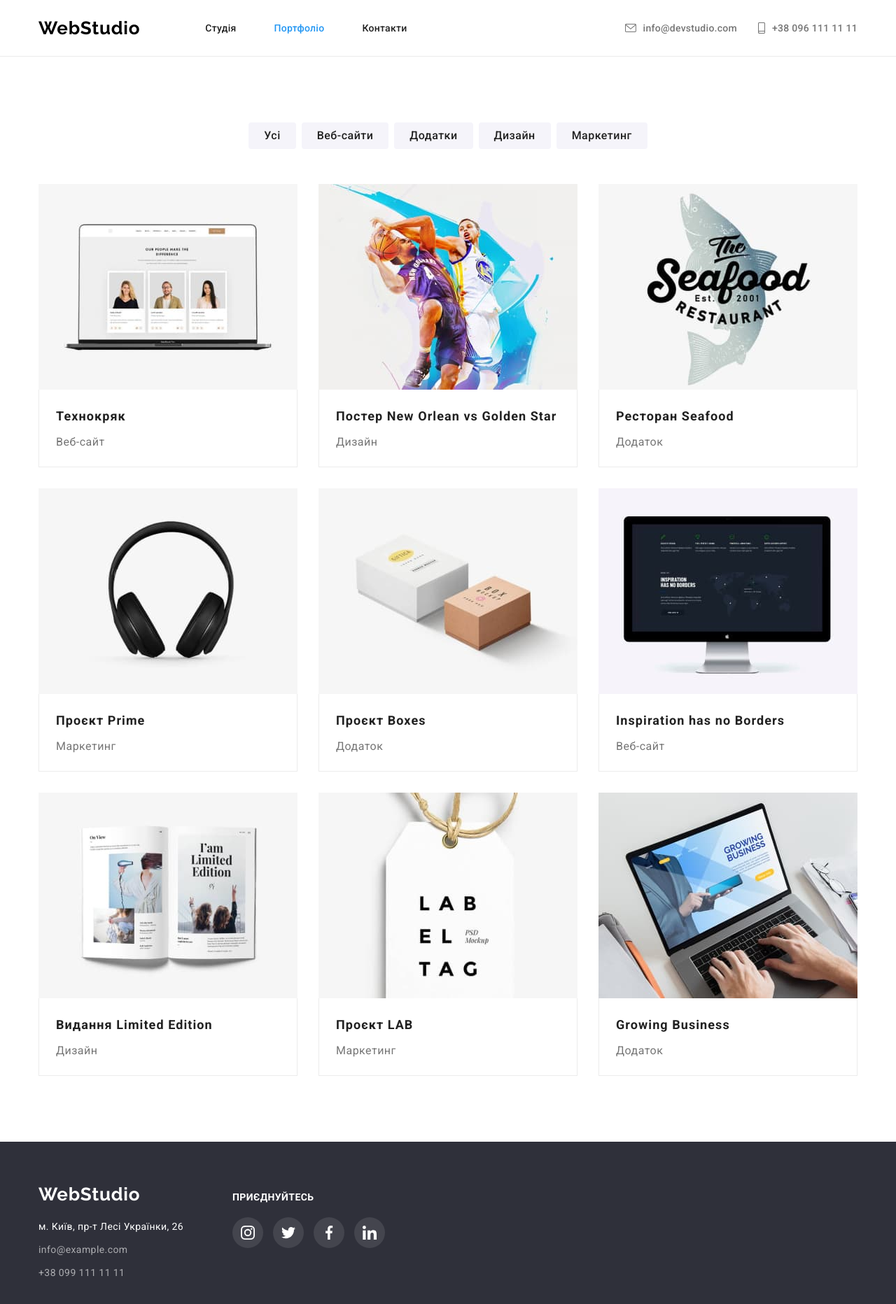
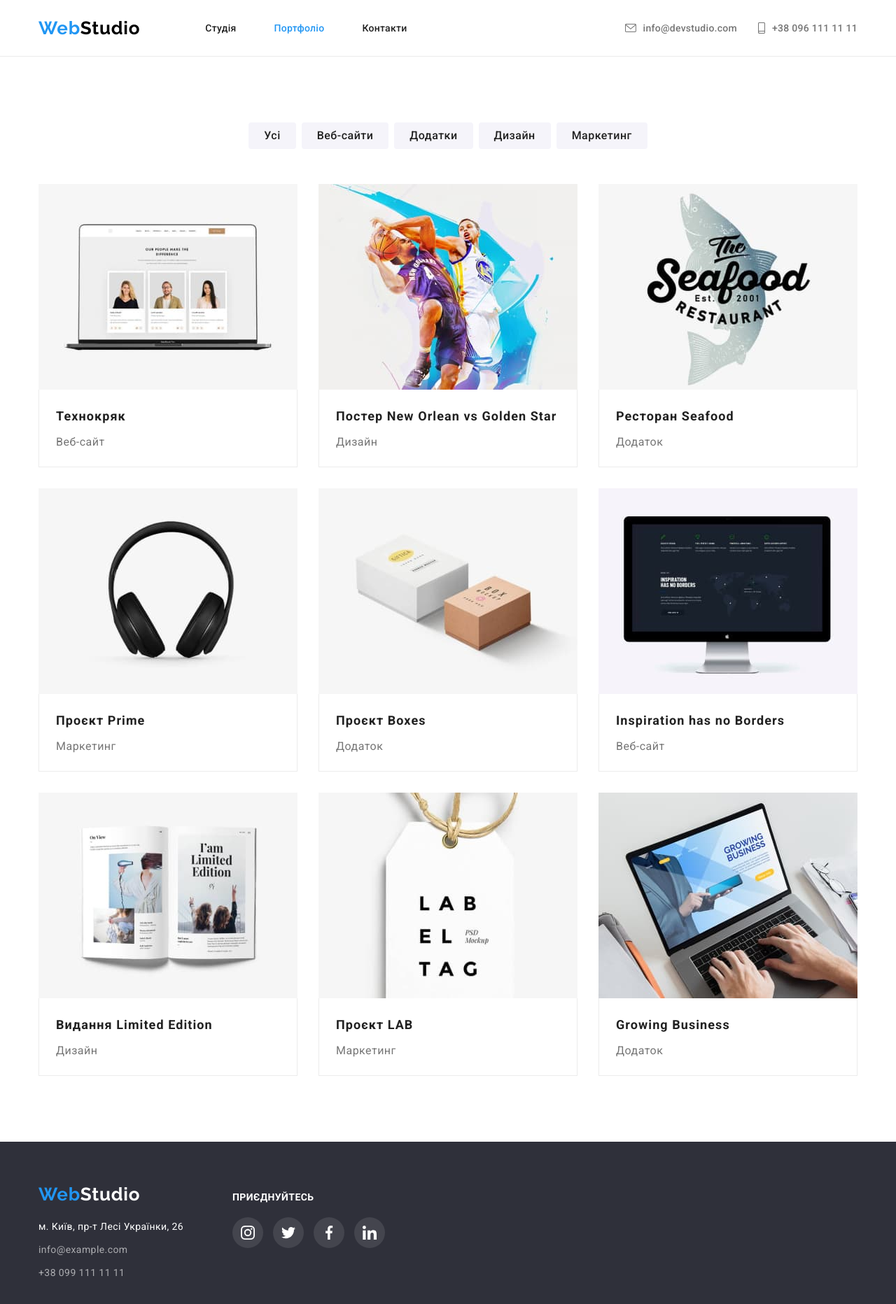
Before and after one commit to sgarmash/goit-markup-hw-04, a plain HTML site: page portfolio.html in a window 1280 px wide. Shown: the whole page at 70% size. Drawn offline with Linux system fonts and the light colour scheme.

Commit message:
fix logo on portfolio page

```diff
--- a/portfolio.html
+++ b/portfolio.html
@@ -19,7 +19,7 @@
                 class="logo link"
                 href="./"
             >
-                <span>Web</span>Studio
+                <span class="logo__text--blue">Web</span>Studio
             </a>
             <nav class="header-menu">
                 <ul class="header-menu__list list">
@@ -232,7 +232,7 @@
         <div class="container">
             <div class="footer-box">
                 <div class="footer-item">
-                    <a class="logo link" href="./"><span>Web</span>Studio</a>
+                    <a class="logo link" href="./"><span class="logo__text--blue">Web</span>Studio</a>
                     <address class="address">
                         <p class="address-description">м. Київ, пр-т Лесі Українки, 26</p>
                         <ul class="address-list list">
```
Also changed, not shown: index.html (+1 -1 lines).
